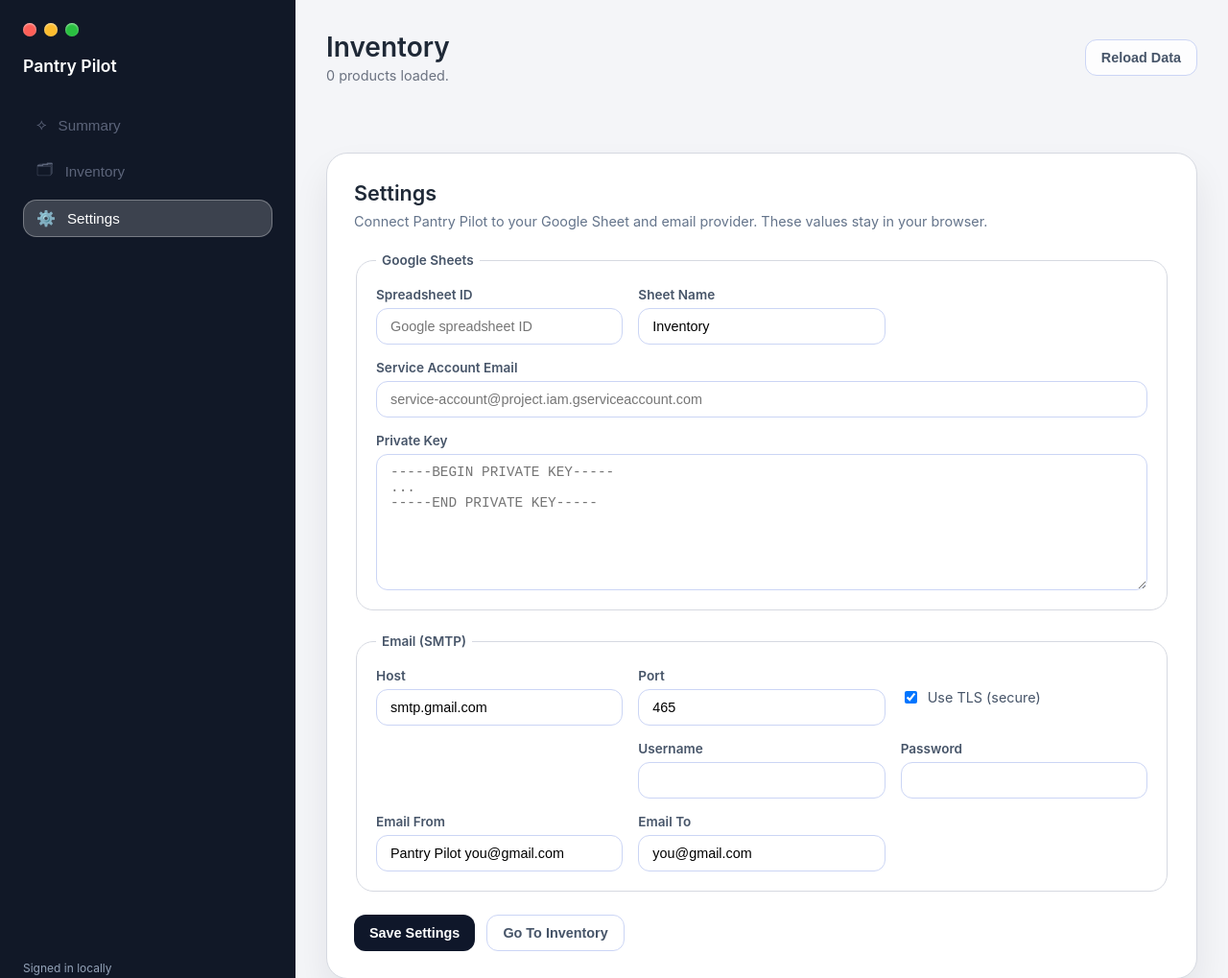
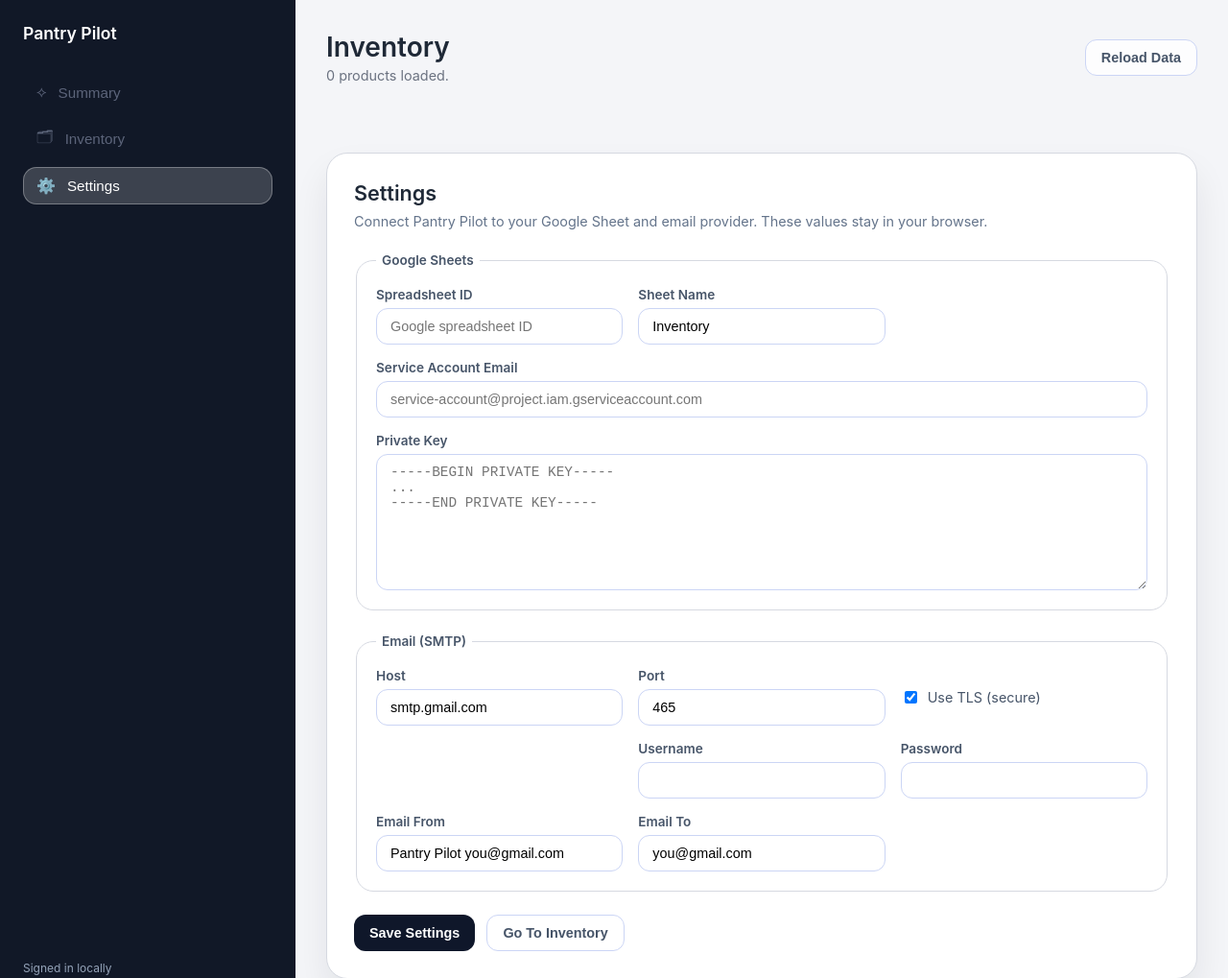
Before and after one commit to ismailnguyen/pantry-pilot, a website: page public/index.html in a window 1280 px wide. Shown: the top 1019 px of the page at 96% size. Drawn offline with Linux system fonts and the light colour scheme.

Commit message:
remove traffic light

```diff
--- a/public/index.html
+++ b/public/index.html
@@ -10,11 +10,6 @@
     <div class="app-shell">
       <aside class="sidebar" aria-label="Sidebar navigation">
         <div class="sidebar-top">
-          <div class="traffic-lights" aria-hidden="true">
-            <span class="light light--red"></span>
-            <span class="light light--amber"></span>
-            <span class="light light--green"></span>
-          </div>
           <span class="sidebar-title">Pantry Pilot</span>
         </div>
         <nav class="sidebar-nav">
--- a/public/styles.css
+++ b/public/styles.css
@@ -40,30 +40,6 @@
   flex-direction: column;
   gap: 20px;
   margin-bottom: 32px;
-}
-
-.traffic-lights {
-  display: flex;
-  gap: 8px;
-}
-
-.traffic-lights .light {
-  width: 14px;
-  height: 14px;
-  border-radius: 50%;
-  box-shadow: inset 0 1px 2px rgba(255, 255, 255, 0.6);
-}
-
-.traffic-lights .light--red {
-  background: #ff5f58;
-}
-
-.traffic-lights .light--amber {
-  background: #fdbc2e;
-}
-
-.traffic-lights .light--green {
-  background: #29c040;
 }
 
 .sidebar-title {
```
